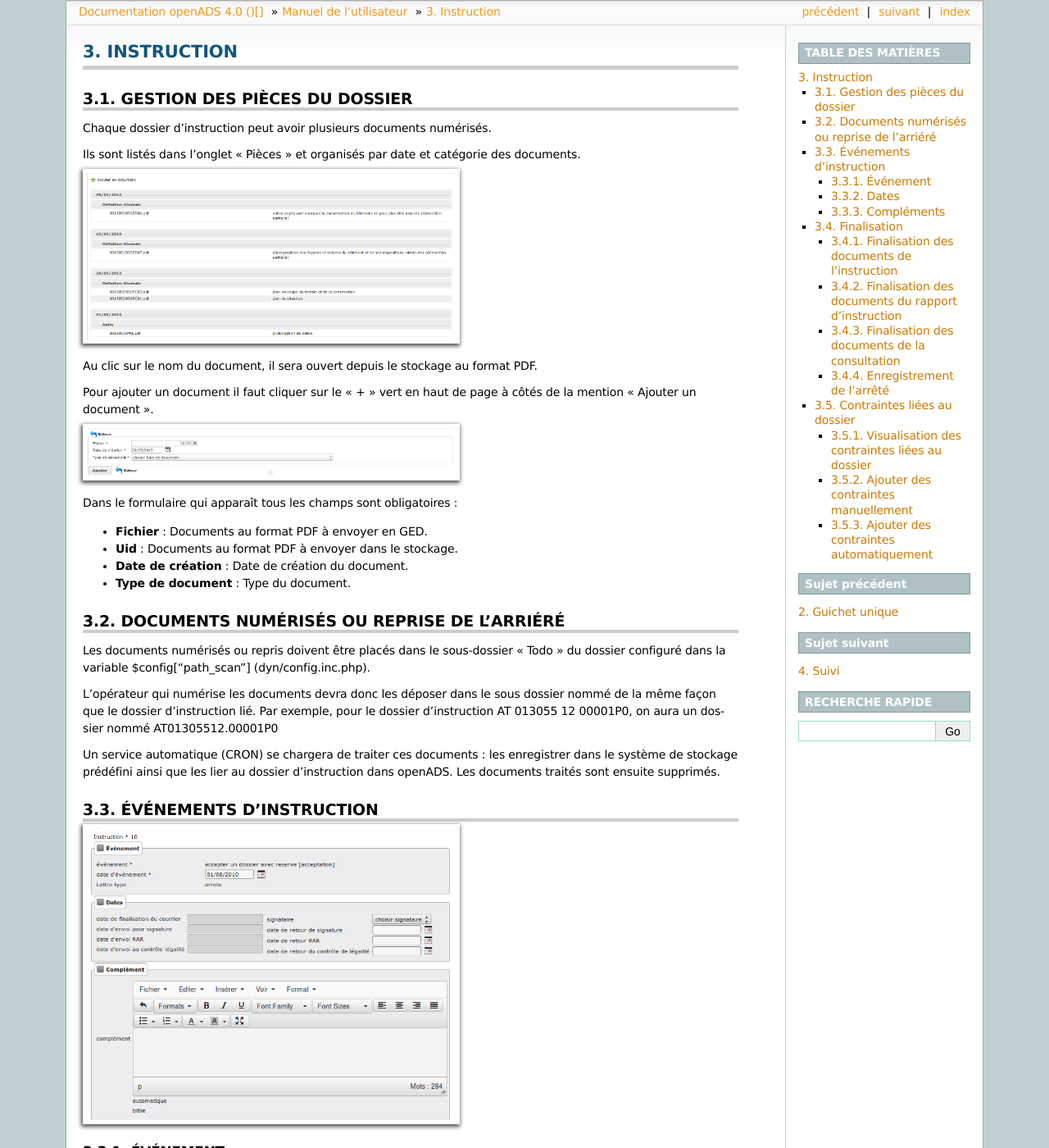
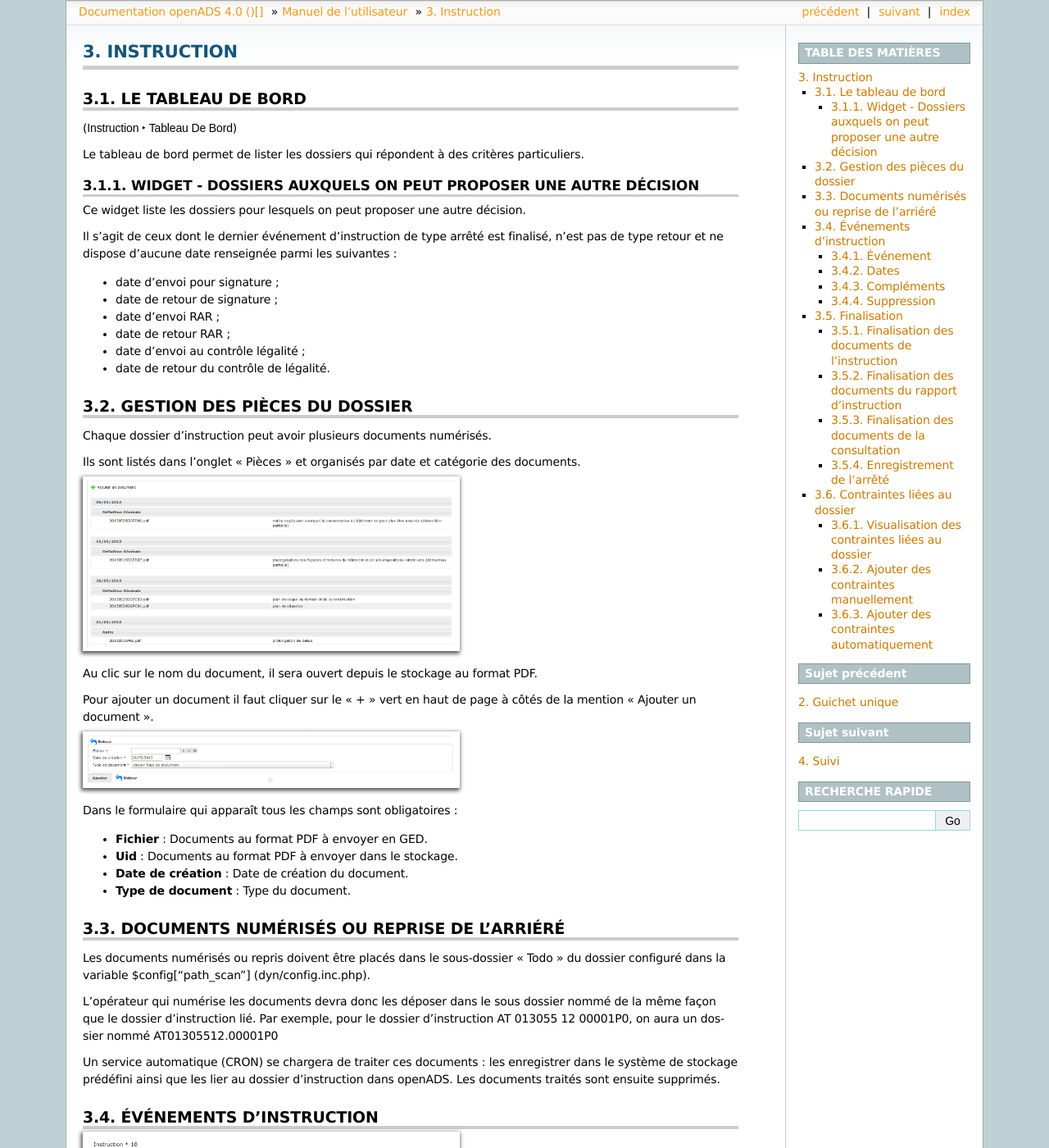
Before and after one commit to mpavaux/openads-documentation, a Sphinx documentation site: the page built from source/manuel_utilisateur/instruction.rst, in a window 1280 px wide and 1400 px high. Shown: the whole window at 82% size. Built offline with Sphinx 7.4.7, drawn with Linux system fonts in a browser that asks for light colours; some of the changed text lies outside the part shown.

Commit message:
Ajout du widget "Dossiers auxquels on peut proposer une autre décision".

```diff
--- a/source/manuel_utilisateur/instruction.rst
+++ b/source/manuel_utilisateur/instruction.rst
@@ -3,6 +3,29 @@
 ###########
 Instruction
 ###########
+
+==================
+Le tableau de bord
+==================
+
+(:menuselection:`Instruction --> Tableau De Bord`)
+
+Le tableau de bord permet de lister les dossiers qui répondent à des critères particuliers.
+
+Widget - Dossiers auxquels on peut proposer une autre décision
+==============================================================
+
+Ce widget liste les dossiers pour lesquels on peut proposer une autre décision.
+
+Il s'agit de ceux dont le dernier événement d'instruction de type arrêté est finalisé,
+n'est pas de type retour et ne dispose d'aucune date renseignée parmi les suivantes :
+
+* date d'envoi pour signature ;
+* date de retour de signature ;
+* date d'envoi RAR ;
+* date de retour RAR ;
+* date d'envoi au contrôle légalité ;
+* date de retour du contrôle de légalité.
 
 =============================
 Gestion des pièces du dossier
@@ -89,6 +112,17 @@
 affiché.
 
 (Pour plus d'information sur la bible voir :ref:`parametrage_dossiers_bible`.)
+
+Suppression
+===========
+
+Il est possible de supprimer le dernier événement d'instruction créé s'il remplit
+ces critères :
+
+ - le dossier d'instruction rattaché n'est pas clôturé
+ - l'événement d'instruction n'est pas finalisé
+ - les dates suivantes ne sont pas renseignées : envoi pour signature, retour de signature, envoi RAR, re­tour RAR, envoi au contrôle légalité, retour du contrôle légalité
+ - l'événement lié n’est pas de type « retour »
 
 .. _instruction_complement:
 
```
